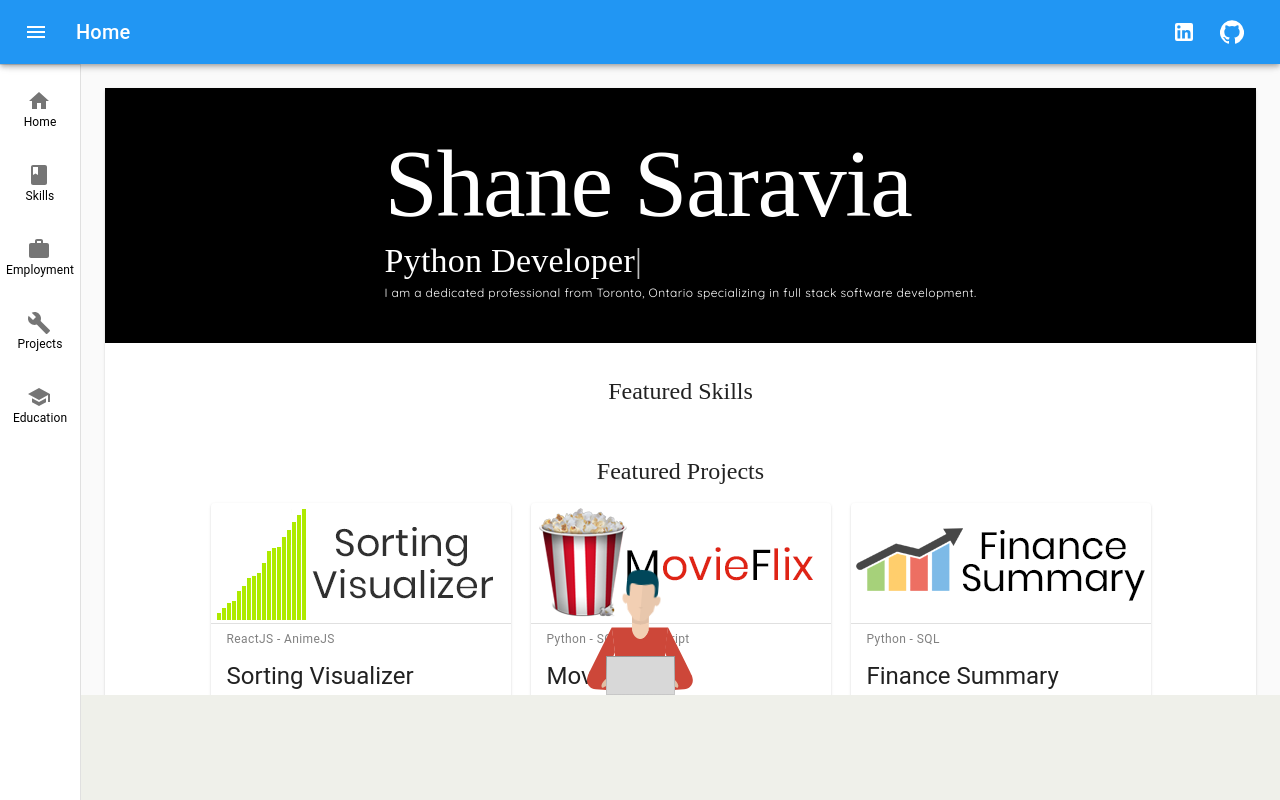
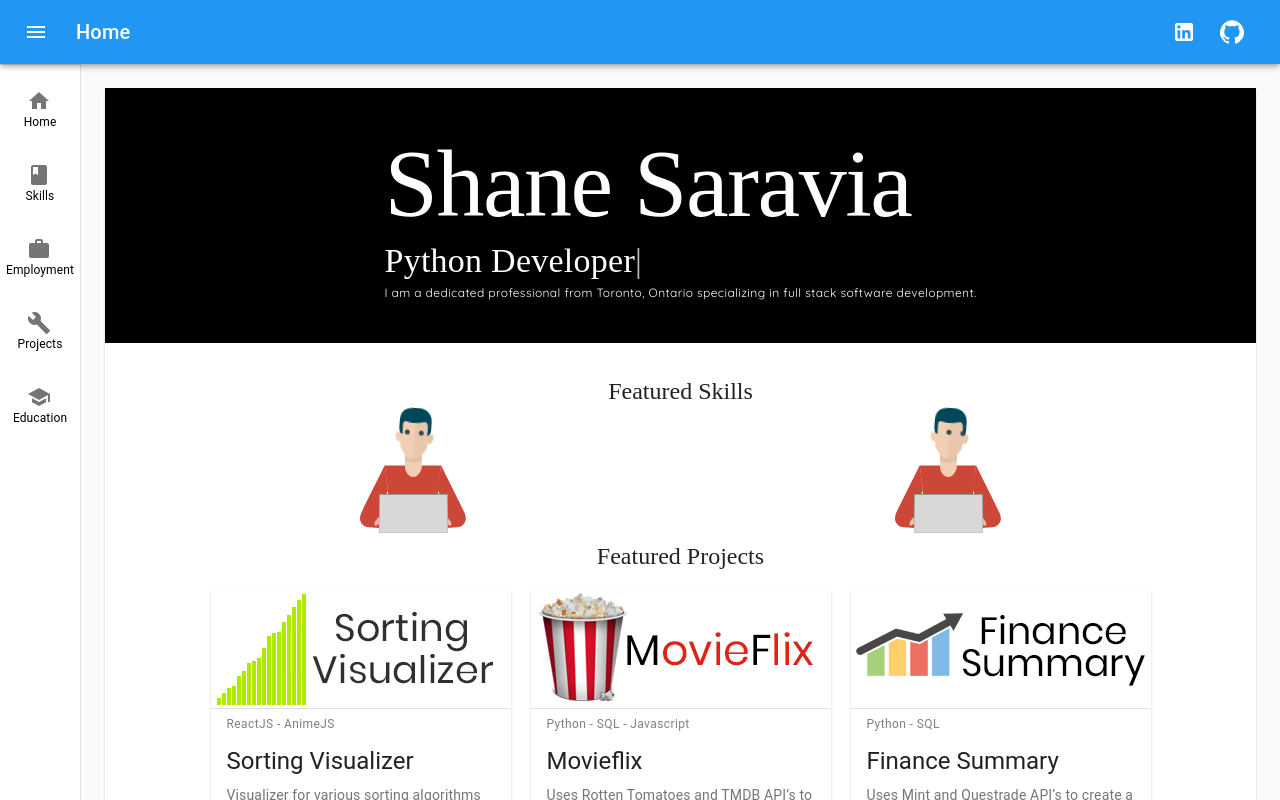
Before and after one commit to shanesaravia/shanesaravia.com, a React (Create React App) app: page / in a window 1280 px wide. Shown: the top 800 px of the page. Built offline with nearby package versions, Linux system fonts and the light colour scheme; a web font is replaced by a local one.

Commit message:
wip featured skills

```diff
--- a/src/components/Home/modules/FeaturedSkills/FeaturedSkills.js
+++ b/src/components/Home/modules/FeaturedSkills/FeaturedSkills.js
@@ -1,6 +1,6 @@
 import React from 'react';
 import { makeStyles } from '@material-ui/core/styles';
-import { Typography } from '@material-ui/core';
+import { Typography, Grid } from '@material-ui/core';
 import Skills from './modules/Skills';
 
 const useStyles = makeStyles(theme => ({
@@ -18,7 +18,14 @@ const FeaturedSkills = () => {
       <Typography className={classes.featured} variant='h5'>
         Featured Skills
       </Typography>
-      <Skills />
+      <Grid container>
+        <Grid container item xs={6} justify='center'>
+          <Skills body='body1' head='head3' face='face3' />
+        </Grid>
+        <Grid container item xs={6} justify='center'>
+          <Skills body='body2' head='head1' face='face1' />
+        </Grid>
+      </Grid>
     </>
   )
 }
--- a/src/components/Home/modules/FeaturedSkills/modules/Skills.js
+++ b/src/components/Home/modules/FeaturedSkills/modules/Skills.js
@@ -1,40 +1,43 @@
 import React from 'react';
 import './skills.css';
-import { makeStyles } from '@material-ui/core/styles';
 
-const useStyles = makeStyles(theme => ({
-  label: {
-    width: '90%',
-    position: 'relative',
-    left: '5%',
-    top: '10%',
-    // position: 'absolute',
-    // top: '50%',
-    // left: '50%',
-    // transform: 'translate(-50 %, -50 %)',
-    // border: '1px solid blue'
-  }
-}))
-
-const Skills = () => {
-  const classes = useStyles();
+const Skills = props => {
+  const { head, body, face } = props;
   return (
     <>
-      <div id="body1">
-        <svg width="106px" height="80px" viewBox="0 0 106 80" version="1.1" xmlns="http://www.w3.org/2000/svg" id="body1-body">
-    <title>Group 6</title>
-        <desc>Created with Sketch.</desc>
+      <div id={body}>
+        <div id={face}>
+          <div id="leftEye"></div>
+          <div id="rightEye"></div>
+        </div>
+        <svg width="38px" height="51px" viewBox="0 0 38 51" version="1.1" xmlns="http://www.w3.org/2000/svg" xmlnsXlink="http://www.w3.org/1999/xlink" id={head}>
+          <title>Head</title>
+          <defs></defs>
+          <g id="Page-1" stroke="none" strokeWidth="1" fill="none" fillRule="evenodd">
+            <g id="Desktop-HD-Copy" transform="translate(-1078.000000, -1898.000000)">
+              <g id="Group-3" transform="translate(1078.000000, 1898.000000)">
+                <path d="M36.8334776,25.309 C35.8092166,24.993 34.7211923,25.525 33.9287057,26.129 C34.0876079,24.529 34.2262677,23 34.3355762,21.647 C34.7687617,16.296 34.3355762,13.727 33.685798,11.052 C31.9085229,3.732 26.6607033,2 19.2520168,2 C19.1680112,2 19.0850177,2.001 19,2.001 L19,50.936 C19.2995862,50.933 19.61233,50.929 19.9534129,50.929 C24.2650256,50.929 25.1445541,49.438 26.2497843,48.037 C26.9987499,47.087 31.8548808,41.215 32.0451585,40.06 C32.2779451,38.648 32.8315724,35.571 33.0542378,33.843 C33.4742658,34.907 34.3710003,35.213 36.1422026,33.689 C37.9842531,32.104 38.8688422,26.884 36.8334776,25.309" id="Fill-26" fill="#E8C7AC"></path>
+                <path d="M17.8334776,25.309 C16.8092166,24.993 15.7211923,25.525 14.9287057,26.129 C15.0876079,24.529 15.2262677,23 15.3355762,21.647 C15.7687617,16.296 15.3355762,13.727 14.685798,11.052 C12.9085229,3.732 7.6607033,2 0.252016795,2 C0.168011197,2 0.085017714,2.001 0,2.001 L0,50.936 C0.29958623,50.933 0.612329964,50.929 0.953412936,50.929 C5.26502557,50.929 6.14455407,49.438 7.24978435,48.037 C7.99874993,47.087 12.8548808,41.215 13.0451585,40.06 C13.2779451,38.648 13.8315724,35.571 14.0542378,33.843 C14.4742658,34.907 15.3710003,35.213 17.1422026,33.689 C18.9842531,32.104 19.8688422,26.884 17.8334776,25.309" id="Fill-26-Copy" fill="#F2CFB3" transform="translate(9.500000, 26.468000) scale(-1, 1) translate(-9.500000, -26.468000) "></path>
+                <path d="M19.9062073,37.369256 L21,37 L19.0005469,38.787 L19,38.7865109 L18.9994531,38.787 L17,37 L18.0937927,37.369256 L18.0937927,37.369 L19,37.6748154 L19.9062073,37.369 L19.9062073,37.369256 Z" id="Combined-Shape" fill="#D7B89F"></path>
+                <path d="M6.78122312,26.8024466 C6.78122312,26.8024466 4.68456291,26.6244466 4.12246654,25.2904466 C3.15305395,22.9924466 3.00234695,18.6164466 3.00234695,16.6664466 C3.00234695,12.3794466 2.80989004,6.93244661 5.91058471,3.72044661 C9.7200096,-0.225553392 16.1932825,0.00244660836 21.3936923,0.00244660836 C23.6614253,0.00244660836 25.4566715,0.0514466084 27.3466188,0.964446608 C30.0257412,2.25744661 31.6896279,3.98644661 33.2353929,6.59844661 C35.3778762,10.2214466 34.7190422,14.2674466 34.9043711,18.2884466 C35.0632244,21.7564466 35.461376,25.3554466 31.7211949,26.7744466 C31.139751,25.1284466 31.7629448,22.6354466 31.6957376,20.8854466 C31.6264939,19.0994466 31.6784267,16.9214466 30.9228551,15.2634466 C29.5715836,12.2984466 27.4637222,13.2944466 24.9200324,13.9534466 C21.1818879,14.9224466 16.9844943,15.4004466 13.113972,14.8104466 C10.9898179,14.4874466 7.76081862,12.7744466 6.79140603,15.6024466 C6.15293786,17.4674466 6.68754039,20.0094466 6.64069903,21.9624466 C6.62033322,22.8214466 6.78122312,26.8024466 6.78122312,26.8024466" id="Fill-8" fill="#01475A"></path>
+              </g>
+            </g>
+          </g>
+        </svg>
+
+        <svg width="106px" height="80px" viewBox="0 0 106 80" version="1.1" xmlns="http://www.w3.org/2000/svg" xmlnsXlink="http://www.w3.org/1999/xlink" id="body1-body">
+          <title>Body</title>
           <defs>
             <linearGradient x1="50%" y1="100%" x2="50%" y2="3.061617e-15%" id="linearGradient-1">
-            <stop stop-color="#C8C8C8" offset="0%"></stop>
-            <stop stop-color="#979797" offset="100%"></stop>
+              <stop stopColor="#C8C8C8" offset="0%"></stop>
+              <stop stopColor="#979797" offset="100%"></stop>
             </linearGradient>
             <rect id="path-2" x="19" y="41" width="69" height="39"></rect>
             <mask id="mask-3" maskContentUnits="userSpaceOnUse" maskUnits="objectBoundingBox" x="0" y="0" width="69" height="39" fill="white">
               <use xlinkHref="#path-2"></use>
             </mask>
           </defs>
-      <g id="Page-1" stroke="none" stroke-width="1" fill="none" fill-rule="evenodd">
+          <g id="Page-1" stroke="none" strokeWidth="1" fill="none" fillRule="evenodd">
             <g id="Desktop-HD-Copy" transform="translate(-1043.000000, -1942.000000)">
               <g id="Group-6" transform="translate(1043.000000, 1942.000000)">
                 <polygon id="Fill-1" fill="#CD4739" points="24.7077 12.4888 27.6957 35.6718 29.7337 78.8798 75.9917 78.8798 78.3017 35.6718 81.0167 12.4888"></polygon>
@@ -52,25 +55,11 @@ const Skills = () => {
                 <path d="M81.1063,12.4889 C81.1063,12.4889 102.7723,55.6709 104.8593,60.5229 C105.3303,61.6169 105.4453,62.7249 105.6413,63.7009 C106.7243,69.0989 102.5723,74.1289 97.0663,74.1289 L82.5233,75.1579 C82.5233,75.1579 77.0383,75.6149 76.6353,68.3599 C76.3483,63.1989 79.4073,60.0449 79.4073,60.0449 L86.4383,58.1559 L77.7823,36.9159 C77.7823,36.9159 80.8113,12.4889 81.1063,12.4889" id="Fill-35" fill="#CD4739"></path>
                 <path d="M91.3665,70.7817 C91.3665,74.6017 86.8265,74.4937 83.0995,74.4937 C79.3725,74.4937 76.8575,71.2277 76.8575,67.4077 C76.8575,63.5867 80.0395,59.3027 83.2685,61.1647 C87.6545,63.6957 91.3665,68.4197 91.3665,70.7817" id="Fill-37" fill="#CD4739"></path>
                 <path d="M77.3156,64.8067 C77.6116,63.9577 78.0376,63.1647 78.5566,62.5067 C79.0376,62.2017 79.6696,61.9667 80.4846,61.8257 C81.4336,61.6597 82.5516,61.4867 83.6876,61.4147 C87.8886,63.9957 91.3666,68.4957 91.3666,70.7817 C91.3666,71.5977 91.1576,72.2337 90.7956,72.7297 C89.6086,73.3987 87.5686,70.9507 85.7986,70.7817 C83.4366,70.5557 82.3486,70.5297 80.0626,70.2757 C78.5606,68.5667 77.3296,66.4917 77.3156,64.8067" id="Fill-39" fill="#E0BFA6"></path>
-            <use id="Rectangle-136" stroke="url(#linearGradient-1)" mask="url(#mask-3)" stroke-width="2" fill="#D8D8D8" xlinkHref="#path-2"></use>
+                <use id="Rectangle-136" stroke="url(#linearGradient-1)" mask="url(#mask-3)" strokeWidth="2" fill="#D8D8D8" xlinkHref="#path-2"></use>
               </g>
             </g>
-    </g>
+          </g >
         </svg >
-
-  <svg width="38px" height="51px" viewBox="0 0 38 51" version="1.1" id="head3">
-    <defs></defs>
-    <g id="Page-1" stroke="none" stroke-width="1" fill="none" fill-rule="evenodd">
-      <g id="Desktop-HD-Copy" transform="translate(-1078.000000, -1898.000000)">
-        <g id="Group-3" transform="translate(1078.000000, 1898.000000)">
-          <path d="M36.8334776,25.309 C35.8092166,24.993 34.7211923,25.525 33.9287057,26.129 C34.0876079,24.529 34.2262677,23 34.3355762,21.647 C34.7687617,16.296 34.3355762,13.727 33.685798,11.052 C31.9085229,3.732 26.6607033,2 19.2520168,2 C19.1680112,2 19.0850177,2.001 19,2.001 L19,50.936 C19.2995862,50.933 19.61233,50.929 19.9534129,50.929 C24.2650256,50.929 25.1445541,49.438 26.2497843,48.037 C26.9987499,47.087 31.8548808,41.215 32.0451585,40.06 C32.2779451,38.648 32.8315724,35.571 33.0542378,33.843 C33.4742658,34.907 34.3710003,35.213 36.1422026,33.689 C37.9842531,32.104 38.8688422,26.884 36.8334776,25.309" id="Fill-26" fill="#E8C7AC"></path>
-          <path d="M17.8334776,25.309 C16.8092166,24.993 15.7211923,25.525 14.9287057,26.129 C15.0876079,24.529 15.2262677,23 15.3355762,21.647 C15.7687617,16.296 15.3355762,13.727 14.685798,11.052 C12.9085229,3.732 7.6607033,2 0.252016795,2 C0.168011197,2 0.085017714,2.001 0,2.001 L0,50.936 C0.29958623,50.933 0.612329964,50.929 0.953412936,50.929 C5.26502557,50.929 6.14455407,49.438 7.24978435,48.037 C7.99874993,47.087 12.8548808,41.215 13.0451585,40.06 C13.2779451,38.648 13.8315724,35.571 14.0542378,33.843 C14.4742658,34.907 15.3710003,35.213 17.1422026,33.689 C18.9842531,32.104 19.8688422,26.884 17.8334776,25.309" id="Fill-26-Copy" fill="#F2CFB3" transform="translate(9.500000, 26.468000) scale(-1, 1) translate(-9.500000, -26.468000) "></path>
-          <path d="M19.9062073,37.369256 L21,37 L19.0005469,38.787 L19,38.7865109 L18.9994531,38.787 L17,37 L18.0937927,37.369256 L18.0937927,37.369 L19,37.6748154 L19.9062073,37.369 L19.9062073,37.369256 Z" id="Combined-Shape" fill="#D7B89F"></path>
-          <path d="M6.78122312,26.8024466 C6.78122312,26.8024466 4.68456291,26.6244466 4.12246654,25.2904466 C3.15305395,22.9924466 3.00234695,18.6164466 3.00234695,16.6664466 C3.00234695,12.3794466 2.80989004,6.93244661 5.91058471,3.72044661 C9.7200096,-0.225553392 16.1932825,0.00244660836 21.3936923,0.00244660836 C23.6614253,0.00244660836 25.4566715,0.0514466084 27.3466188,0.964446608 C30.0257412,2.25744661 31.6896279,3.98644661 33.2353929,6.59844661 C35.3778762,10.2214466 34.7190422,14.2674466 34.9043711,18.2884466 C35.0632244,21.7564466 35.461376,25.3554466 31.7211949,26.7744466 C31.139751,25.1284466 31.7629448,22.6354466 31.6957376,20.8854466 C31.6264939,19.0994466 31.6784267,16.9214466 30.9228551,15.2634466 C29.5715836,12.2984466 27.4637222,13.2944466 24.9200324,13.9534466 C21.1818879,14.9224466 16.9844943,15.4004466 13.113972,14.8104466 C10.9898179,14.4874466 7.76081862,12.7744466 6.79140603,15.6024466 C6.15293786,17.4674466 6.68754039,20.0094466 6.64069903,21.9624466 C6.62033322,22.8214466 6.78122312,26.8024466 6.78122312,26.8024466" id="Fill-8" fill="#01475A"></path>
-        </g>
-      </g>
-    </g>
-  </svg>
       </div >
     </>
   )
--- a/src/components/Home/modules/FeaturedSkills/modules/skills.css
+++ b/src/components/Home/modules/FeaturedSkills/modules/skills.css
@@ -1,23 +1,3 @@
-@keyframes enter1
-{
-  0% {opacity: 0; transform: translate(-50%.0); left: 50%}
-  15% {opacity: 0; left: 50%}
-  20% {opacity: 1; left: 60%}
-  90% {opacity: 1}
-  100% {opacity: 0}
-}
-
-@keyframes enter3
-{
-  0% {opacity: 0; transform: translate(-50%.0); left: 50%}
-  30% {opacity: 0; left: 50%}
-  35% {opacity: 1; left: 40%}
-  70% {opacity: 1}
-  80% {opacity: 0}
-  100% {opacity: 0}
-}
-
-
 @keyframes musing {
   0% {transform: translate(-50%,0) rotate(-5deg);}
   50% {transform: translate(-50%,0) rotate(5deg);}
@@ -34,85 +14,97 @@
 @keyframes thinking {
   0% {transform: translate(-50%,0);}
   20% {transform: translate(-50%,0);}
-    80% {transform: translate(-50%,10%);}
+  50% {transform: translate(-50%, 0) rotate(5deg);}
+  80% {transform: translate(-50%,10%) rotate(5deg);}
   100% {transform: translate(-50%,0);}
 }
 
-html
-{
-  position: relative;
-  height: 100%
+@keyframes blink {
+  0% {transform: scale(1, .05);}
+  5% {transform: scale(1, 1);}
+  95% {transform: scale(1, 1);}
+  100% {transform: scale(1, .05);}
 }
 
-body
-{
-  background-color: #FBFCF7;
+#face1 {
+  position: absolute;
+  z-index: 9999;
+  width: 100%;
+  height: 100%;
+  left: 50%;
+  transform: translate(-50%,0);
+  transform-origin: 50% 90%;
+  animation-name: thinking;
+  animation-duration: 2s;
+  animation-iteration-count: infinite;
+  animation-easing: ease-in-out;
+}
+
+#face2 {
   position: relative;
-  height: 100%;
-  &::after
-  {
-    content: "";
+  left: 50%;
+  z-index: 9999;
+  transform: translate(-50%,0) rotate(-5deg);
+  transform-origin: 50% 90%;
+  animation-name: musing;
+  animation-duration: 2s;
+  animation-iteration-count: infinite;
+  animation-easing: ease-in-out;
+}
+
+#face3 {
+  position: relative;
+  left: 50%;
+  z-index: 9999;
+  transform: translate(-50%,0) rotate(-5deg);
+  transform-origin: 50% 90%;
+  animation-name: musing;
+  animation-duration: 2s;
+  animation-iteration-count: infinite;
+  animation-easing: ease-in-out;
+}
+
+#leftEye, #rightEye {
+  display: flex;
+  z-index: 9999;
   position: absolute;
-    display: block;
-    background-color: #EFF0EA;
-    height: 105px;
-    width: 100%;
-    bottom: 0;
+  left: 43px;
+  top: -23px;
+  background: darkslategray;
+  width: 5px;
+  height: 5px;
+  border-radius: 50%;
+  animation-name: blink;
+  animation-duration: 1.5s;
+  animation-iteration-count: infinite;
+  animation-easing: ease-in-out;
 }
+
+#rightEye {
+  left: 57px;
 }
 
 #body1
 {
-  position: absolute;
-  left: 50%;
-  bottom: 100px;
-  transform: translate(-50%,0);
+  position: relative;
+  top: 30px;
 }
 
 #body2
 {
-  position: absolute;
-  left: 60%;
-  bottom: 100px;
-  transform: translate(-50%,0);
-  animation-name: enter1;
-   animation-duration: 20s;
-  animation-iteration-count: infinite;
-  animation-easing: ease-in-out;
+  position: relative;
+  top: 30px;
 }
 
 #body3
 {
-  position: absolute;
-  left: 40%;
-  bottom: 100px;
-  transform: translate(-50%);
-  animation-name: enter3;
-   animation-duration: 20s;
-  animation-iteration-count: infinite;
-  animation-easing: ease-in-out;
-}
-
-#body1,#body2,#body3
-{
-  z-index: 10;
-  &::after
-  {
-    width: 80px;
-    height: 40px;
-    content: "";
-    display: block;
-    position: absolute;
-    bottom: -35px;
-    left: 50%;
-    transform: translate(-50%);
-  }
+  position: relative;
+  top: 30px;
 }
 
 #head1
 {
   position: absolute;
-  left: 0;
   top: -45px;
   left: 50%;
   transform: translate(-50%,0);
```
Lines whose indentation alone changed are shown as unchanged.
